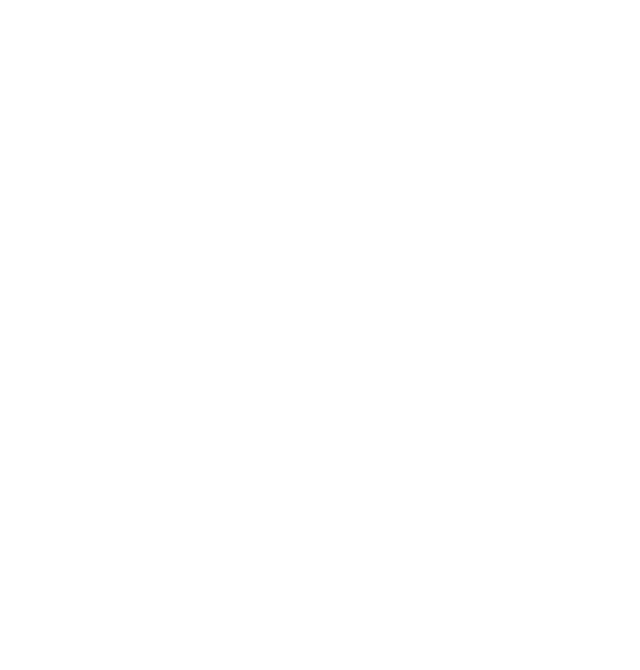
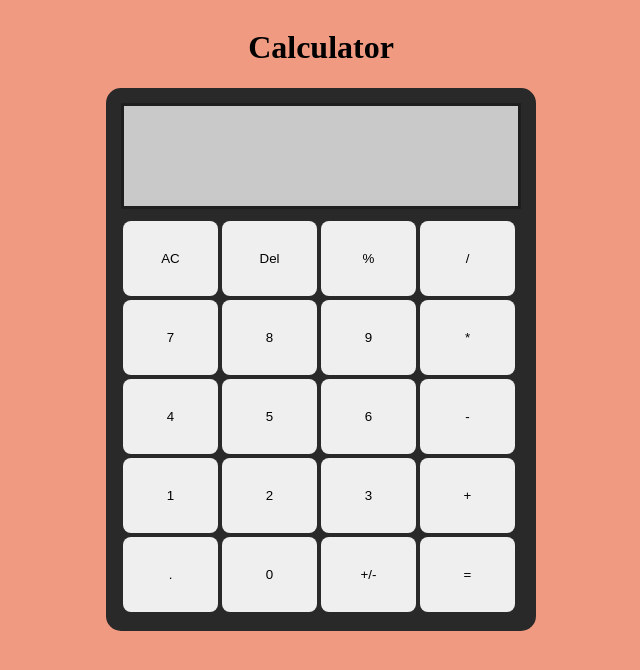
Before and after one commit to campbellsoupbs/TOP_calculator, a plain HTML site: page index.html in a window 1280 px wide. Shown: the whole page, without its empty margins (319-959 px from the left). Drawn offline with Linux system fonts and the light colour scheme.

Commit message:
Create calculator design + button maping

```diff
--- a/index.html
+++ b/index.html
@@ -4,11 +4,42 @@
     <meta charset="UTF-8">
     <meta http-equiv="X-UA-Compatible" content="IE=edge">
     <meta name="viewport" content="width=device-width, initial-scale=1.0">
-    <title>Document</title>
+    <title>Calculator</title>
     <link rel="stylesheet" href="style.css">
     <script src="scripts.js" defer></script>
 </head>
 <body>
+    <div class="title">
+        <h1>Calculator</h1>
+    </div>
+    <div class="container">
+        <div class="calculator">
+            <div class="screen"></div>
+            <div class="numpad">
+                <button type="button" class="clear" data-key="27" value="clear">AC</button>
+                <button type="button" class="delete" data-key="8" value="delete">Del</button>
+                <button type="button" class="%" data-key="53" value="%">%</button>
+                <button type="button" class="/" data-key="191" value="/">/</button>
+                <button type="button" class="7" data-key="55" value="7">7</button>
+                <button type="button" class="8" data-key="56" value="8">8</button>
+                <button type="button" class="9" data-key="57" value="9">9</button>
+                <button type="button" class="*" data-key="106" value="*">*</button>
+                <button type="button" class="4" data-key="52" value="4">4</button>
+                <button type="button" class="5" data-key="53" value="5">5</button>
+                <button type="button" class="6" data-key="54" value="6">6</button>
+                <button type="button" class="-" data-key="109" value="-">-</button>
+                <button type="button" class="1" data-key="49" value="1">1</button>
+                <button type="button" class="2" data-key="50" value="2">2</button>
+                <button type="button" class="3" data-key="51" value="3">3</button>
+                <button type="button" class="+" data-key="107" value="+">+</button>
+                <button type="button" class="." data-key="190" value=".">.</button>
+                <button type="button" class="0" data-key="48" value="0">0</button>
+                <button type="button" class="sign" data-key="189" value="sign">+/-</button>
+                <button type="button" class="=" data-key="13" value="=">=</button>
 
+
+            </div>
+        </div>
+    </div>
 </body>
 </html>
--- a/style.css
+++ b/style.css
@@ -0,0 +1,49 @@
+body {
+    background-color: rgb(240, 154, 130);
+}
+
+.title {
+    display: flex;
+    justify-content: center;
+}
+
+.container {
+    display: flex;
+    justify-content: center;
+}
+
+.calculator {
+    background-color: rgb(41, 41, 41);
+    height: 513px;
+    width: 400px;
+    padding: 15px;
+    border-radius: 15px;
+    display: flex;
+    flex-direction: column;
+    align-items: center;
+
+
+}
+
+.screen {
+    background-color: rgb(201, 201, 201);
+    height: 100px;
+    width: 394px;
+    border-style: solid;
+    border-width: 3px;
+    border-color: rgb(31, 30, 30);
+    margin-bottom: 10px;
+}
+
+.numpad {
+    display: flex;
+    flex-wrap: wrap;
+}
+
+button {
+    height: 75px;
+    width: 95px;
+    margin: 2px;
+    border-radius: 8px;
+    border-style: none;
+}
```
